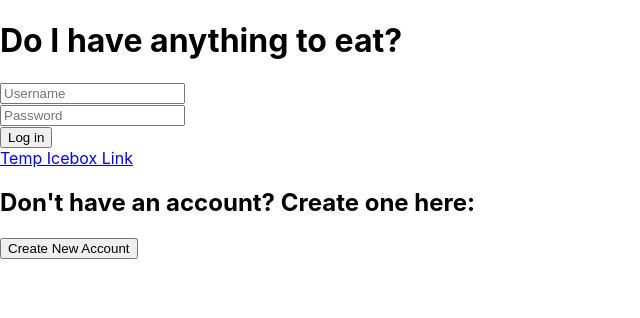
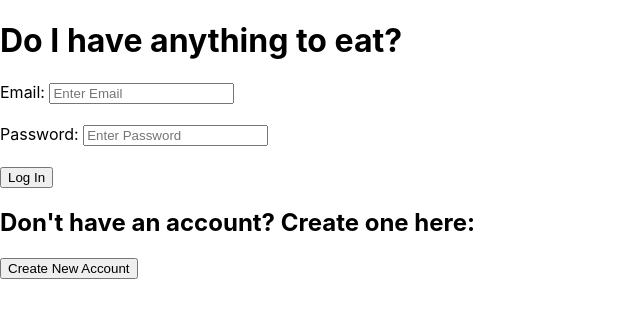
Before and after one commit to JacobPaul710/DIHATE-FRONTEND, a React (Create React App) app: page / in a window 1280 px wide. Shown: the top 318 px of the page, without its empty margins (0-640 px from the left). Built offline with nearby package versions, Linux system fonts and the light colour scheme.

Commit message:
Establishes log in function for existing user from home page, including error handling.

```diff
--- a/src/components/pages/home/Home.js
+++ b/src/components/pages/home/Home.js
@@ -1,21 +1,73 @@
-import { Link } from "react-router-dom";
+import { Link, json, useNavigate } from "react-router-dom";
+import { useState } from "react";
 
 function Home() {
+
+    const Navigate = useNavigate();
+
+    let [User, setUser] = useState({
+        email: " ",
+        password: " "
+    })
+
+    function handleChange(e) {
+        setUser((previousFormState) => ({
+            ...previousFormState,
+            [e.target.name]: e.target.value
+        }))
+    }
+
+    async function handleSubmit(e) {
+        try{
+            let email = User.email;
+            let password = User.password;
+            e.preventDefault();
+           const res = await fetch('http://localhost:4000/login', {
+                method: "POST",
+                headers: {
+                    "Content-type": "application/json"
+                },
+                body: JSON.stringify({ email, password }),
+                credentials: "include"
+            })
+            const jsonRes = await res.json();
+            // console.log('logged in', jsonRes);
+            if (jsonRes.errors) {
+                console.log(jsonRes.errors)
+            }
+            if (jsonRes.user)
+                Navigate('/icebox');
+        }
+        catch(error) {
+            console.log(error)
+        }
+        finally {
+            e.target.reset();
+            // Navigate('/icebox');
+        }
+    }
+//we need a conditional for if user is returned, to redirect to icebox. otherwise back to login page
+
     return(
         <>
             <div>
                 <h1>Do I have anything to eat?</h1>
             </div>
             <div>
-                <form>
-                    <input placeholder="Username" />
+                <form onSubmit={handleSubmit}>
+                    <label>Email: </label>
+                    <input type="email" placeholder="Enter Email" name="email" required onChange={handleChange} />
+                    <div className="email error"></div>
                     <br />
-                    <input placeholder="Password" />
+
+                    <label>Password: </label>
+                    <input type="password" placeholder="Enter Password" name="password" required onChange={handleChange} />
+                    <div className="passsword error"></div>
                     <br />
-                    <button>Log in</button>
-                    <br />
-                    <Link to='/icebox'>Temp Icebox Link</Link>
+
+                    <button>Log In</button>
                 </form>
+
             </div>
             <div>
                 <h2>Don't have an account? Create one here:</h2>
```
